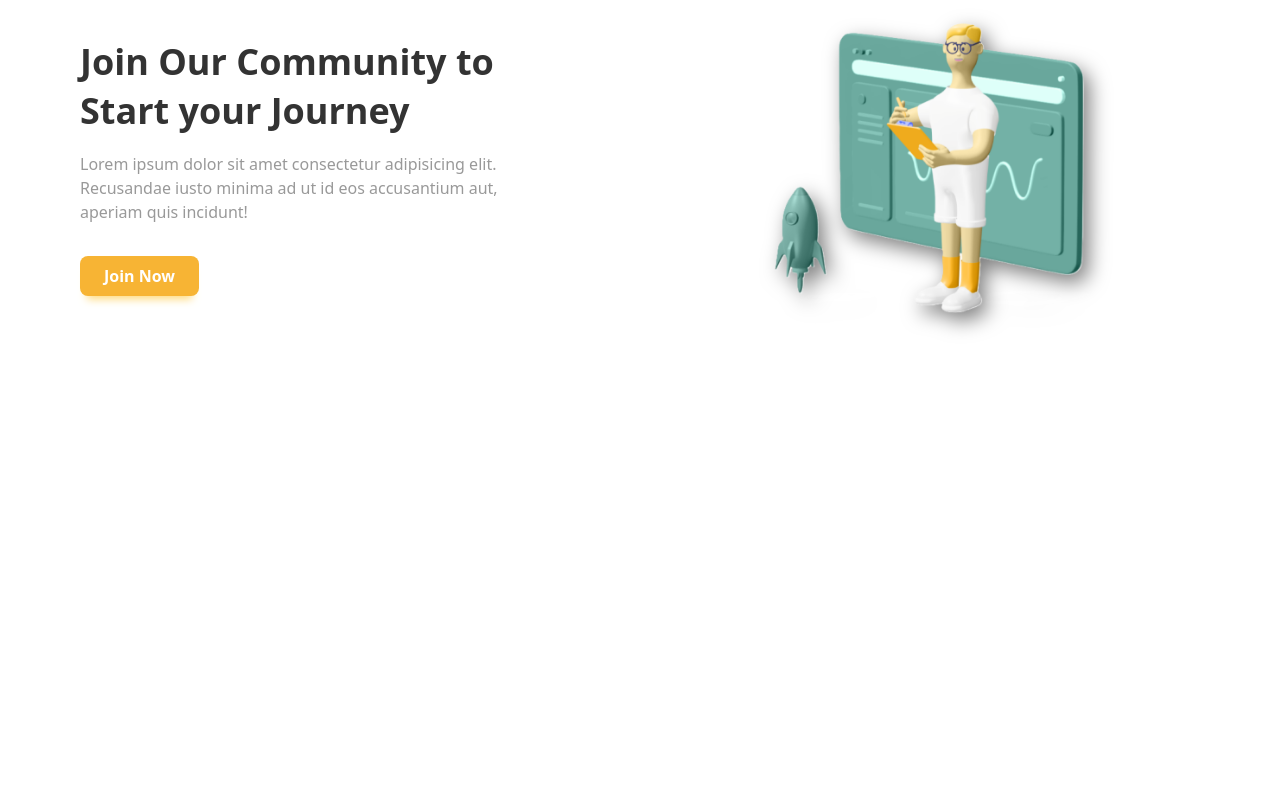
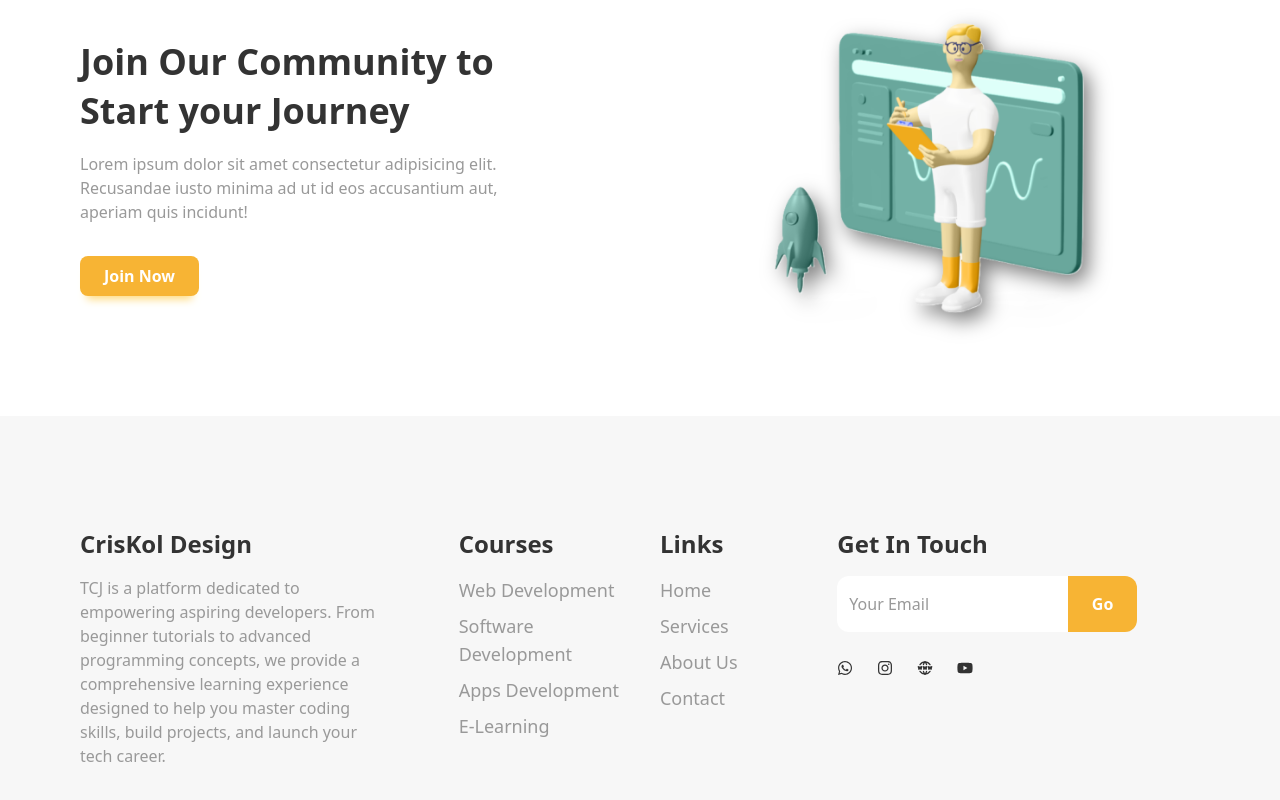
Before and after one commit to wacho91/E-learning, a React (Vite) app: page / in a window 1280 px wide. Shown: the part 2449-3249 px from the top of the page. Before the commit the page ends 2865 px from the top, so only its background shows below. Built offline with nearby package versions, Linux system fonts and the light colour scheme.

Commit message:
Footer component complete

```diff
--- a/src/App.jsx
+++ b/src/App.jsx
@@ -1,5 +1,6 @@
 import Banner from "./components/Banner/Banner"
 import Banner2 from "./components/Banner/Banner2"
+import Footer from "./components/Footer/Footer"
 import Hero from "./components/Hero/Hero"
 import Services from "./components/Services/Services"
 import Subscribe from "./components/Subscribe/Subscribe"
@@ -14,6 +15,7 @@
       <Banner />
       <Subscribe />
       <Banner2 />
+      <Footer />
     </main>
   )
 }
--- /dev/null
+++ b/src/components/Footer/Footer.jsx
@@ -0,0 +1,84 @@
+
+import { motion } from "framer-motion"
+import { FaInstagram, FaWhatsapp, FaYoutube } from "react-icons/fa"
+import { TbWorldWww } from "react-icons/tb"
+
+
+const Footer = () => {
+  return (
+    <footer className="py-28 bg-[#f7f7f7]">
+        <motion.div
+            initial={{ opacity: 0, y:50 }}
+            whileInView={{ opacity: 1, y: 0 }}
+            className="container"
+        >
+            <div className="grid grid-cols-1 md:grid-cols-2 lg:grid-cols-3 gap-14 md:gap-4">
+                {/*First Section*/}
+                <div className="space-y-4 max-w-[300px]">
+                    <h1 className="text-2xl font-bold">CrisKol Design</h1>
+                    <p className="text-dark2">
+                        TCJ is a platform dedicated to empowering aspiring developers.
+                        From beginner tutorials to advanced programming concepts, we
+                        provide a comprehensive learning experience designed to help you
+                        master coding skills, build projects, and launch your tech career.
+                    </p>
+                </div>
+                {/*Second Section*/}
+                <div className="grid grid-cols-2 gap-10">
+                    <div className="space-y-4">
+                        <h1 className="text-2xl font-bold">Courses</h1>
+                        <div className="text-dark2">
+                            <ul className="space-y-2 text-lg">
+                                <li className="cursor-pointer hover:text-secondary duration-200">Web Development</li>
+                                <li className="cursor-pointer hover:text-secondary duration-200">Software Development</li>
+                                <li className="cursor-pointer hover:text-secondary duration-200">Apps Development</li>
+                                <li className="cursor-pointer hover:text-secondary duration-200">E-Learning</li>
+                            </ul>
+                        </div>
+                    </div>
+                    <div className="space-y-4">
+                        <h1 className="text-2xl font-bold">Links</h1>
+                        <div className="text-dark2">
+                            <ul className="space-y-2 text-lg">
+                                <li className="cursor-pointer hover:text-secondary duration-200">Home</li>
+                                <li className="cursor-pointer hover:text-secondary duration-200">Services</li>
+                                <li className="cursor-pointer hover:text-secondary duration-200">About Us</li>
+                                <li className="cursor-pointer hover:text-secondary duration-200">Contact</li>
+                            </ul>
+                        </div>
+                    </div>
+                </div>
+                {/*Third Section*/}
+                <div className="space-y-4 max-w-[300px]">
+                    <h1 className="text-2xl font-bold">Get In Touch</h1>
+                    <div className="flex items-center">
+                        <input
+                            type="text"
+                            placeholder="Your Email"
+                            className="p-3 rounded-s-xl bg-white w-full py-4 focus:ring-0 focus:outline-none placeholder:text-dark2"
+                        />
+                        <button className="bg-primary text-white font-semibold py-4 px-6 rounded-e-xl">Go</button>
+                    </div>
+                    {/*Social Icons*/}
+                    <div className="flex space-x-6 py-3">
+                        <a href="">
+                            <FaWhatsapp  className="cursor-pointer hover:text-primary hover:scale-105 duration-200"/>
+                        </a>
+                        <a href="">
+                            <FaInstagram  className="cursor-pointer hover:text-primary hover:scale-105 duration-200"/>
+                        </a>
+                        <a href="">
+                            <TbWorldWww  className="cursor-pointer hover:text-primary hover:scale-105 duration-200"/>
+                        </a>
+                        <a href="">
+                            <FaYoutube  className="cursor-pointer hover:text-primary hover:scale-105 duration-200"/>
+                        </a>
+                    </div>
+                </div>
+            </div>
+        </motion.div>
+    </footer>
+  )
+}
+
+export default Footer
```
